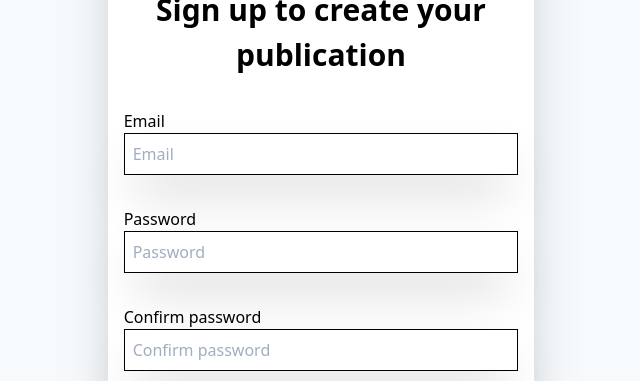
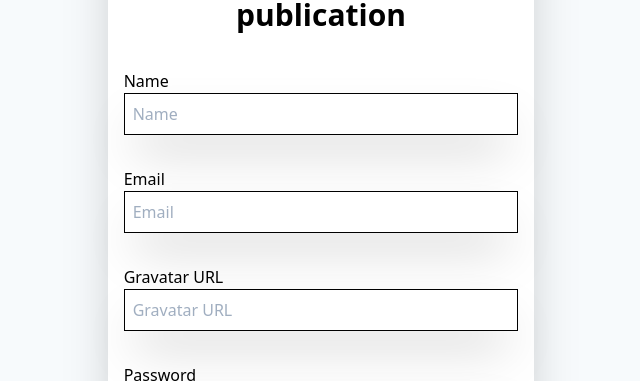
Before and after one commit to Ngineer101/yappl, a Next.js app: page /signup in a window 1280 px wide. Shown: the part 297-678 px from the top of the page, without its empty margins (319-959 px from the left). Built offline with nearby package versions, Linux system fonts and the light colour scheme; no server answers.

Commit message:
Simplified sign up process

```diff
--- a/models/user.ts
+++ b/models/user.ts
@@ -15,7 +15,7 @@ export class User {
   @PrimaryGeneratedColumn("uuid")
   id: string | undefined;
 
-  @Column({ type: 'varchar', nullable: true })
+  @Column({ type: 'varchar', nullable: false })
   name: string | undefined;
 
   @Index({ unique: true })
--- a/pages/api/user/signup.ts
+++ b/pages/api/user/signup.ts
@@ -5,7 +5,7 @@ import bcrypt from 'bcrypt';
 
 export default async function SignUp(req: NextApiRequest, res: NextApiResponse) {
   const {
-    body: { email, password },
+    body: { email, password, name, image },
     method
   } = req;
 
@@ -22,6 +22,8 @@ export default async function SignUp(req: NextApiRequest, res: NextApiResponse)
 
       let user = new User();
       user.email = email;
+      user.name = name;
+      user.image = image;
       user.passwordHash = bcrypt.hashSync(password, 15);
       await userRepository.save(user);
       await connection.close();
--- a/pages/publication/[publicationId]/import-members.tsx
+++ b/pages/publication/[publicationId]/import-members.tsx
@@ -22,7 +22,7 @@ export default function PublicationPage(props: any) {
         setLoading(false)
         setErrorMessage('');
         setSuccessMessage(response.data);
-        window.location.href = `${window.location.origin}/auth/signin?callbackUrl=${window.location.origin}/dashboard&firstSignIn=true`;
+        window.location.href = `${window.location.origin}/dashboard`;
       })
       .catch(error => {
         setLoading(false);
@@ -50,7 +50,7 @@ export default function PublicationPage(props: any) {
           <div className='my-4 relative'>
             {
               loading &&
-              <div className='w-full h-full absolute flex justify-center items-center bg-black bg-opacity-75'>
+              <div className='w-full h-full absolute flex justify-center items-center bg-black'>
                 <svg className="animate-spin h-10 w-10 m-1 rounded-full border-2" style={{ borderColor: 'white white black black' }} viewBox="0 0 24 24"></svg>
               </div>
             }
--- a/pages/signup.tsx
+++ b/pages/signup.tsx
@@ -1,8 +1,11 @@
 import { useState } from "react"
 import axios from 'axios';
 import Container from '../components/container';
+import { csrfToken } from "next-auth/client";
 
-export default function SignUp() {
+export default function SignUp(props: any) {
+  const [image, setImage] = useState('');
+  const [name, setName] = useState('');
   const [email, setEmail] = useState('');
   const [password, setPassword] = useState('');
   const [passwordConfirmation, setPasswordConfirmation] = useState('');
@@ -24,10 +27,28 @@ export default function SignUp() {
                 axios.post('/api/user/signup', {
                   email,
                   password,
+                  name,
+                  image,
                 })
                   .then(response => {
                     setErrorMessage('');
-                    window.location.href = `${window.location.origin}/publication/setup/${response.data}`;
+                    const userId = response.data;
+                    axios.post('/api/auth/callback/credentials', {
+                      csrfToken: props.csrfToken,
+                      email,
+                      password
+                    })
+                      .then(response => {
+                        window.location.href = `${window.location.origin}/publication/setup/${userId}`;
+                      })
+                      .catch(error => {
+                        setLoading(false);
+                        if (error.response.data) {
+                          setErrorMessage(error.response.data);
+                        } else {
+                          setErrorMessage('An error occurred while signing up');
+                        }
+                      })
                   })
                   .catch(error => {
                     setLoading(false);
@@ -41,9 +62,21 @@ export default function SignUp() {
             }
           }>
             <div className='my-4'>
+              <label>Name</label>
+              <input className='input-default' name='name' type='text' value={name} placeholder='Name'
+                onChange={(evt) => setName(evt.currentTarget.value)} />
+            </div>
+
+            <div className='my-4'>
               <label htmlFor='email'>Email</label>
               <input className='input-default' name='email' type='text' value={email} placeholder='Email'
                 onChange={(evt) => setEmail(evt.currentTarget.value)} />
+            </div>
+
+            <div className='my-4'>
+              <label htmlFor='image'>Gravatar URL</label>
+              <input className='input-default' name='image' type='text' value={image} placeholder='Gravatar URL'
+                onChange={(evt) => setImage(evt.currentTarget.value)} />
             </div>
 
             <div className='my-4'>
@@ -81,3 +114,10 @@ export default function SignUp() {
     </Container>
   )
 }
+
+SignUp.getInitialProps = async (context: any) => {
+  // TODO: Only render this page if no users exist
+  return {
+    csrfToken: await csrfToken(context)
+  }
+}
```
Also changed, not shown: 1 other file (tests, documents, lock files or other folders).
